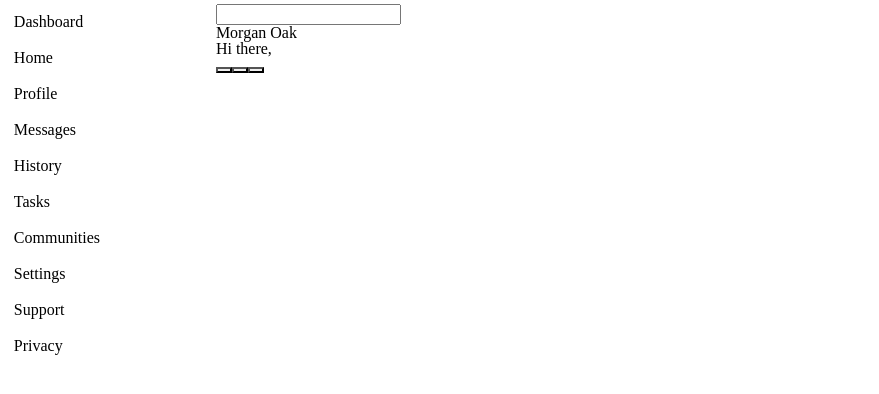
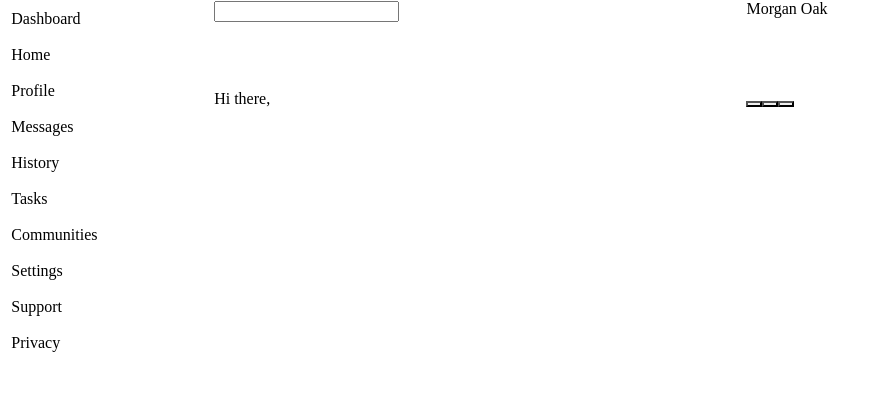
Before and after one commit to meatwad787/Admin-Dashboard, a plain HTML site: page index.html in a window 1280 px wide. Shown: the top 394 px of the page, without its empty margins (0-879 px from the left). Drawn offline with Linux system fonts and the light colour scheme.

Commit message:
Declare grid and structure the page a little

```diff
--- a/style.css
+++ b/style.css
@@ -3,28 +3,29 @@
 }
 
 .main-grid {
-    padding: 0.3%;
+    padding: 0.1%;
     display: grid;
     grid-template-columns: 1fr 5fr;
-    grid-template-rows: repeat(1, 1fr) repeat(6, 1fr) repeat(3, 1fr);
+    grid-template-rows: repeat(2, 1fr);
+}
+
+
+.header {
+    display: grid;
+    grid-template-columns: repeat(2, 1fr);
+    grid-template-rows: repeat(2, 1fr);
+}
+
+.main-content {
+    display: grid;
+    grid-column: repeat(3,1fr);
+    grid-row: repeat(3,1fr);
 }
 
 .nav-item {
     padding: 10px;
 }
 
-.dashboard {
-    grid-column: 1;
-    grid-row: 1;
+nav {
+    grid-row: 1/ 3;
 }
-
-.home, .profile, .messages,
-.history, .tasks, .communities {
-    grid-column: 1;
-
-}
-
-.settings, .support, .privacy {
-    grid-column: 1;
-
-}
```
